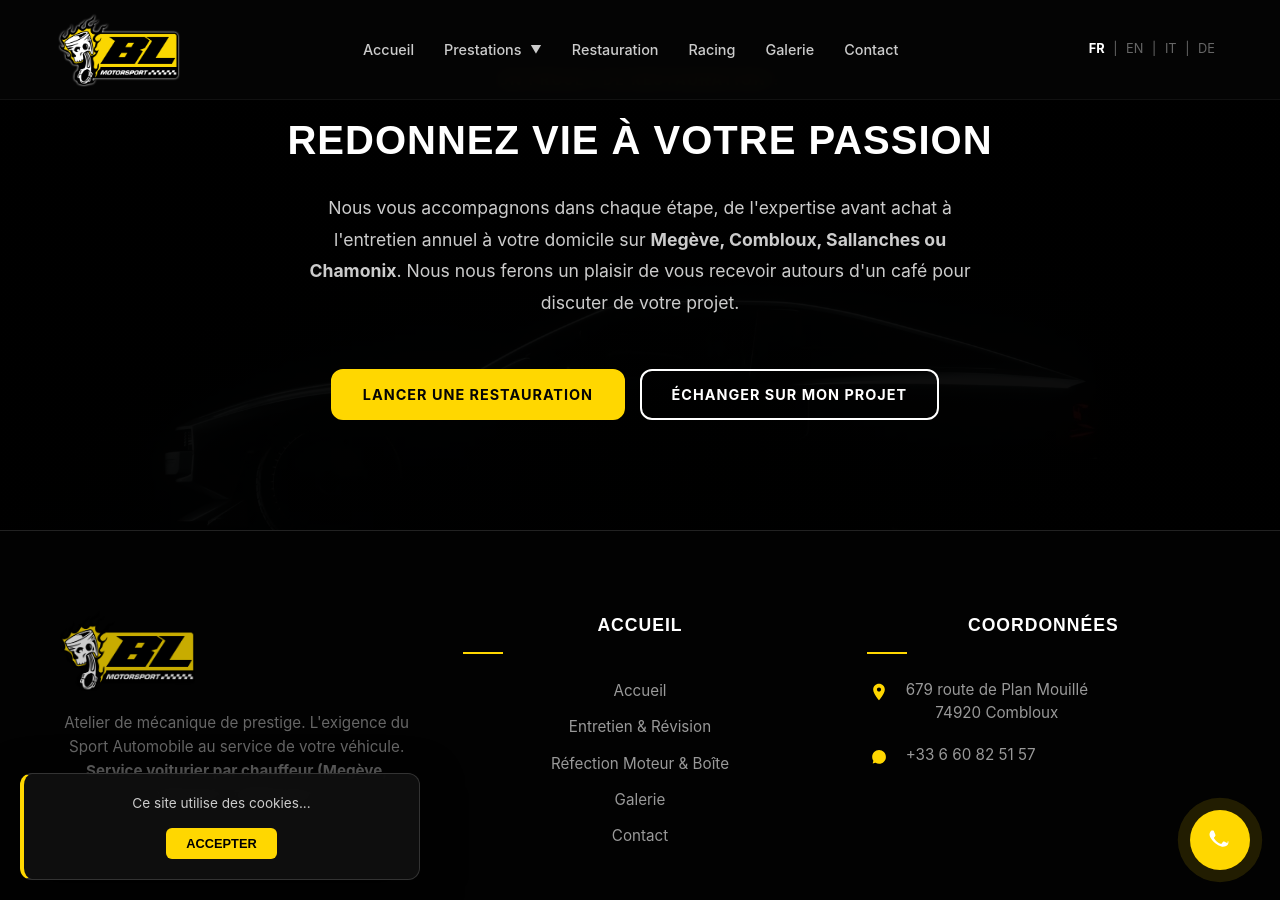
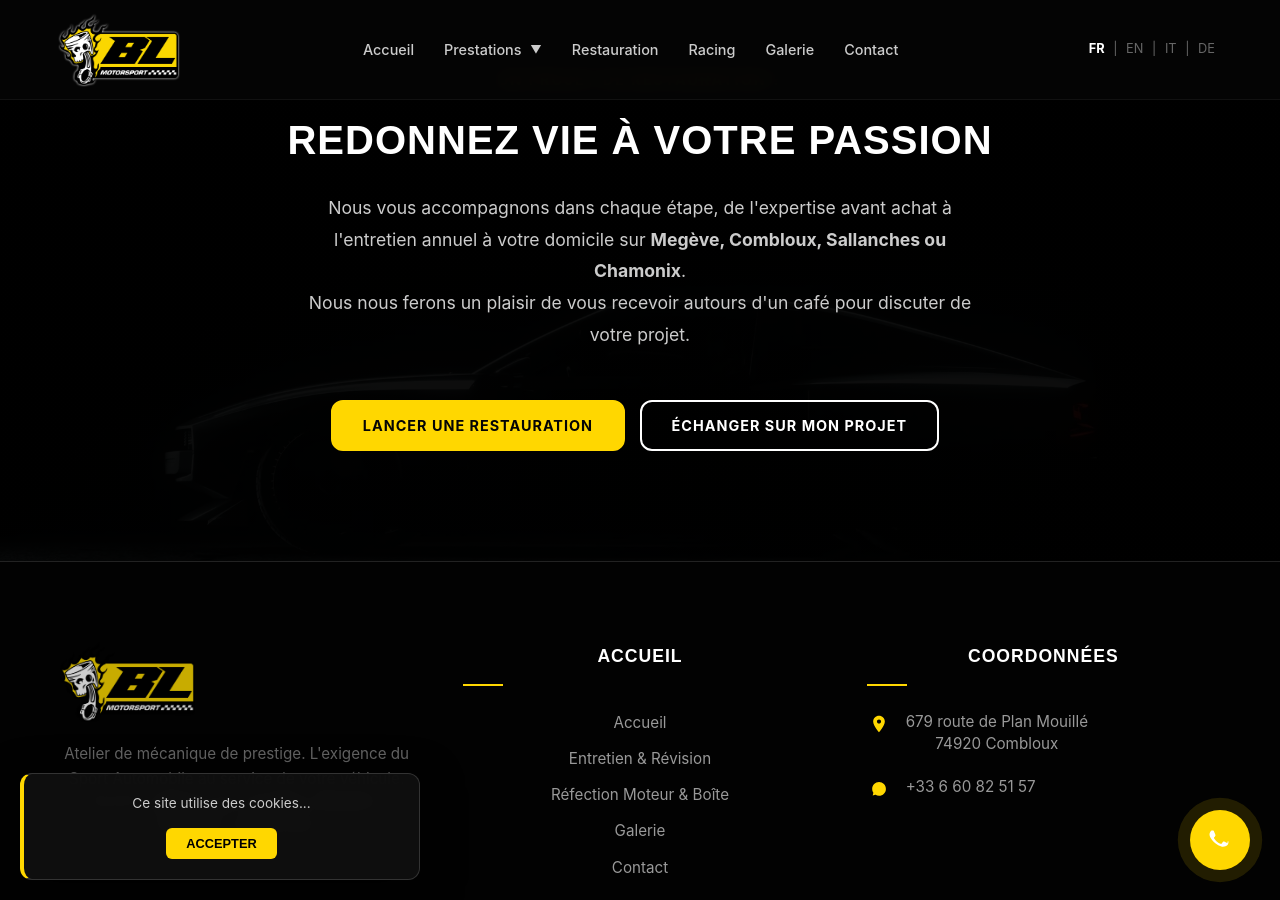
Before and after one commit to DuvalDVL/bl-motorsport, a Jekyll site: the page built from fr/restauration-classic.html, in a window 1280 px wide and 900 px high, scrolled down 3444 px. Built offline with Jekyll 4.4.1, drawn with Linux system fonts in a browser that asks for light colours.

```diff
--- a/fr/restauration-classic.html
+++ b/fr/restauration-classic.html
@@ -139,7 +139,8 @@ lang: fr
     <span style="color: #FFD700; font-weight: bold; letter-spacing: 2px; font-size: 0.9rem; text-transform: uppercase;">Un projet de restauration ?</span>
     <h2 style="font-size: 2.5rem; margin-top: 15px; margin-bottom: 20px;">REDONNEZ VIE À VOTRE PASSION</h2>
     <p style="color: #ccc; max-width: 700px; margin: 0 auto 40px auto; font-size: 1.1rem; line-height: 1.8;">
-      Nous vous accompagnons dans chaque étape, de l'expertise avant achat à l'entretien annuel à votre domicile sur <strong>Megève, Combloux, Sallanches ou Chamonix</strong>. Nous nous ferons un plaisir de vous recevoir autours d'un café pour discuter de votre projet.
+      Nous vous accompagnons dans chaque étape, de l'expertise avant achat à l'entretien annuel à votre domicile sur <strong>Megève, Combloux, Sallanches ou Chamonix</strong>.
+      <br>Nous nous ferons un plaisir de vous recevoir autours d'un café pour discuter de votre projet.
     </p>
     <div class="hero-actions">
       <a href="{{ site.company.whatsapp_link }}" class="btn btn-primary">Lancer une restauration</a>
```
